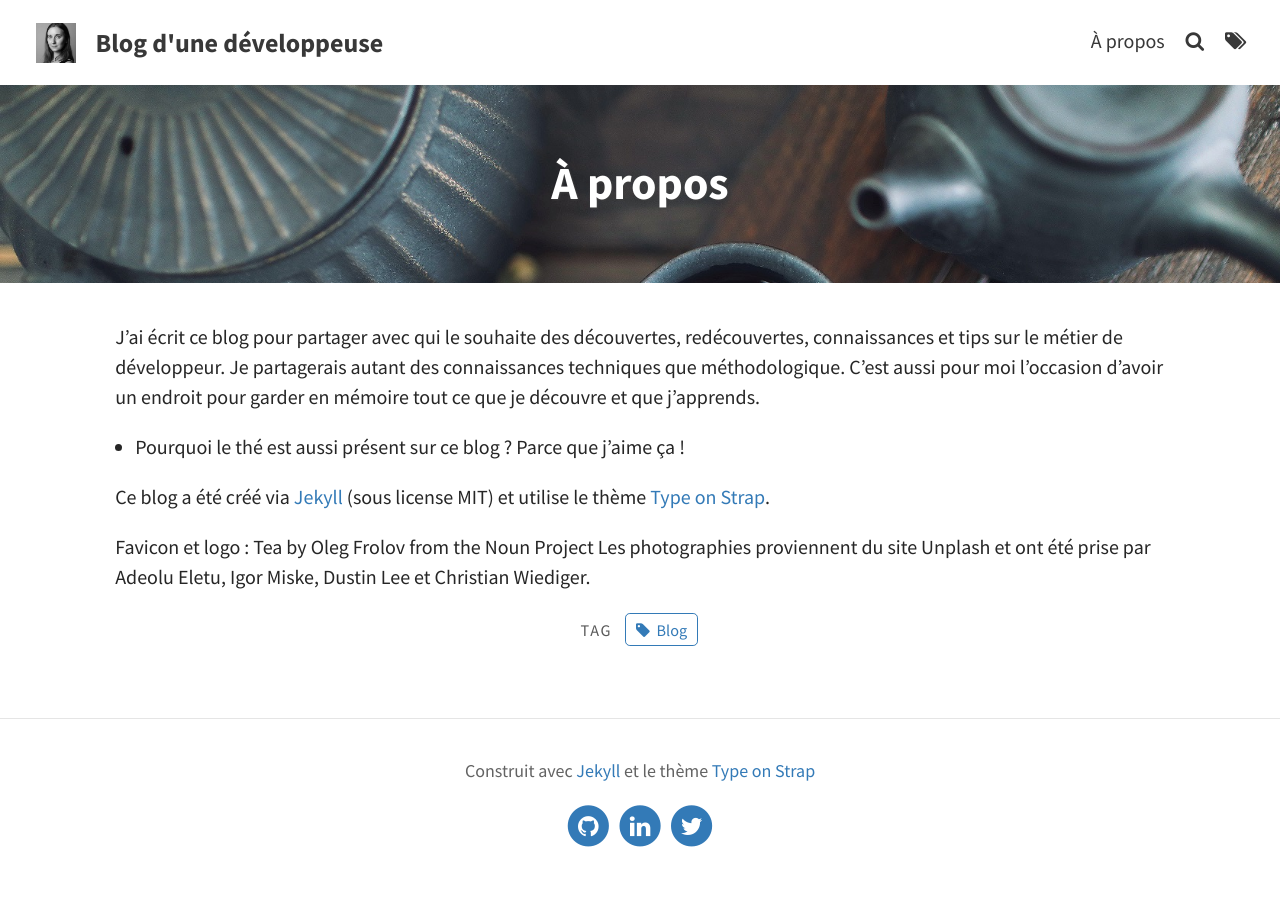
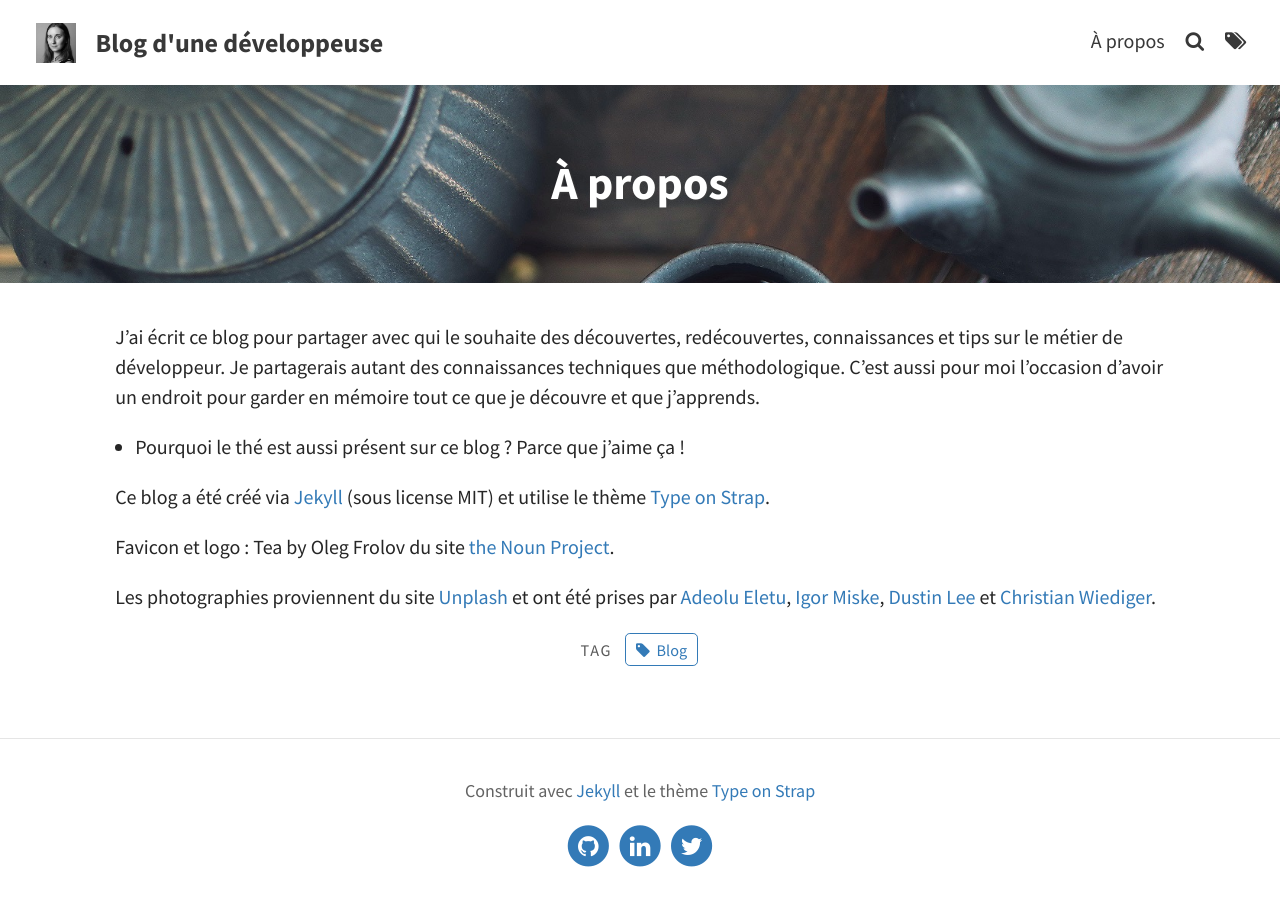
Before and after one commit to MelanieMEB/blog, a Jekyll site: the page built from pages/about.md, in a window 1280 px wide. Built offline with Jekyll 4.4.1, drawn with Linux system fonts in a browser that asks for light colours.

Commit message:
Add link to the about page

```diff
--- a/pages/about.md
+++ b/pages/about.md
@@ -14,5 +14,6 @@ C'est aussi pour moi l'occasion d'avoir un endroit pour garder en mémoire tout
 Ce blog a été créé via [Jekyll](http://jekyllrb.com/)  (sous license MIT) et utilise le thème [Type on Strap](https://github.com/sylhare/Type-on-Strap).
 
 
-Favicon et logo : Tea by Oleg Frolov from the Noun Project
-Les photographies proviennent du site Unplash et ont été prise par Adeolu Eletu, Igor Miske, Dustin Lee et Christian Wiediger.
+Favicon et logo : Tea by Oleg Frolov du site [the Noun Project](https://thenounproject.com/).
+
+Les photographies proviennent du site [Unplash](https://unsplash.com/) et ont été prises par [Adeolu Eletu](https://unsplash.com/@adeolueletu), [Igor Miske](https://unsplash.com/@igormiske), [Dustin Lee](https://unsplash.com/@dustinlee) et [Christian Wiediger](https://unsplash.com/@christianw).
```
Also changed, not shown: 2 other files.
